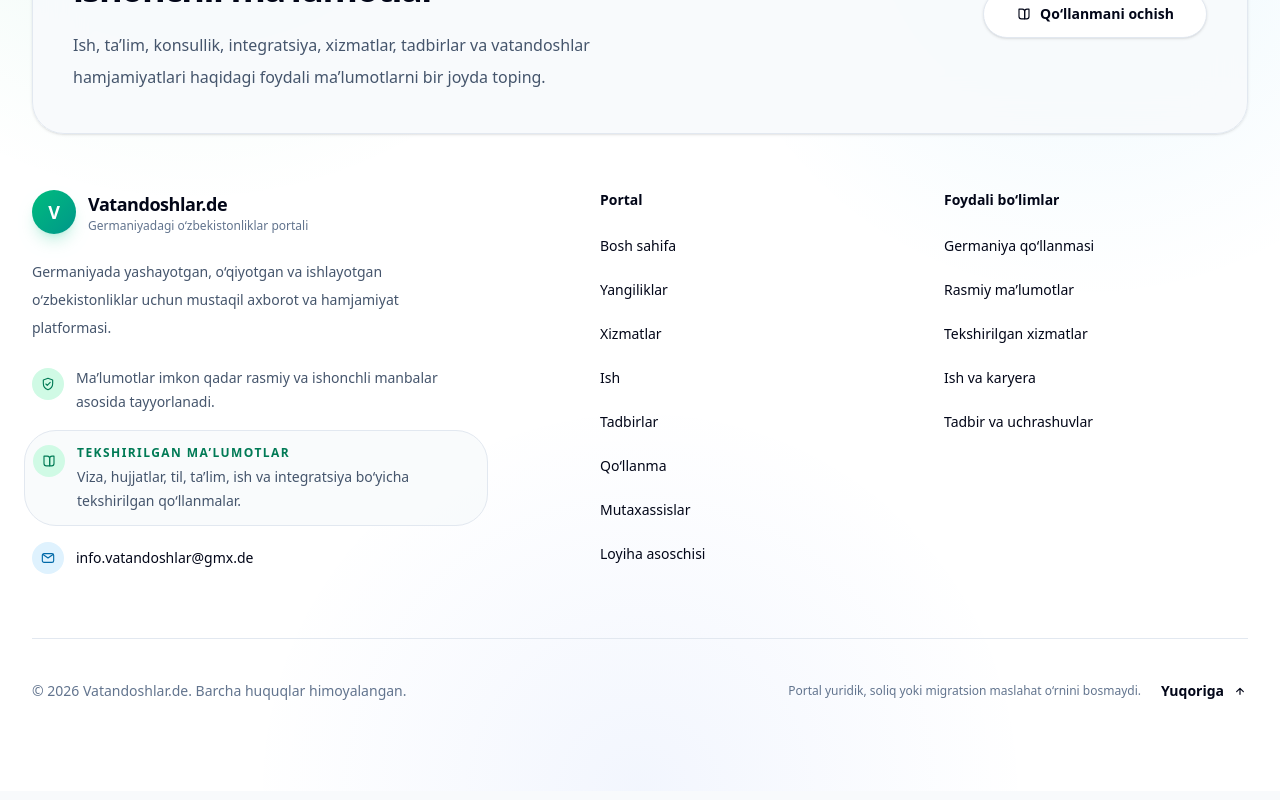
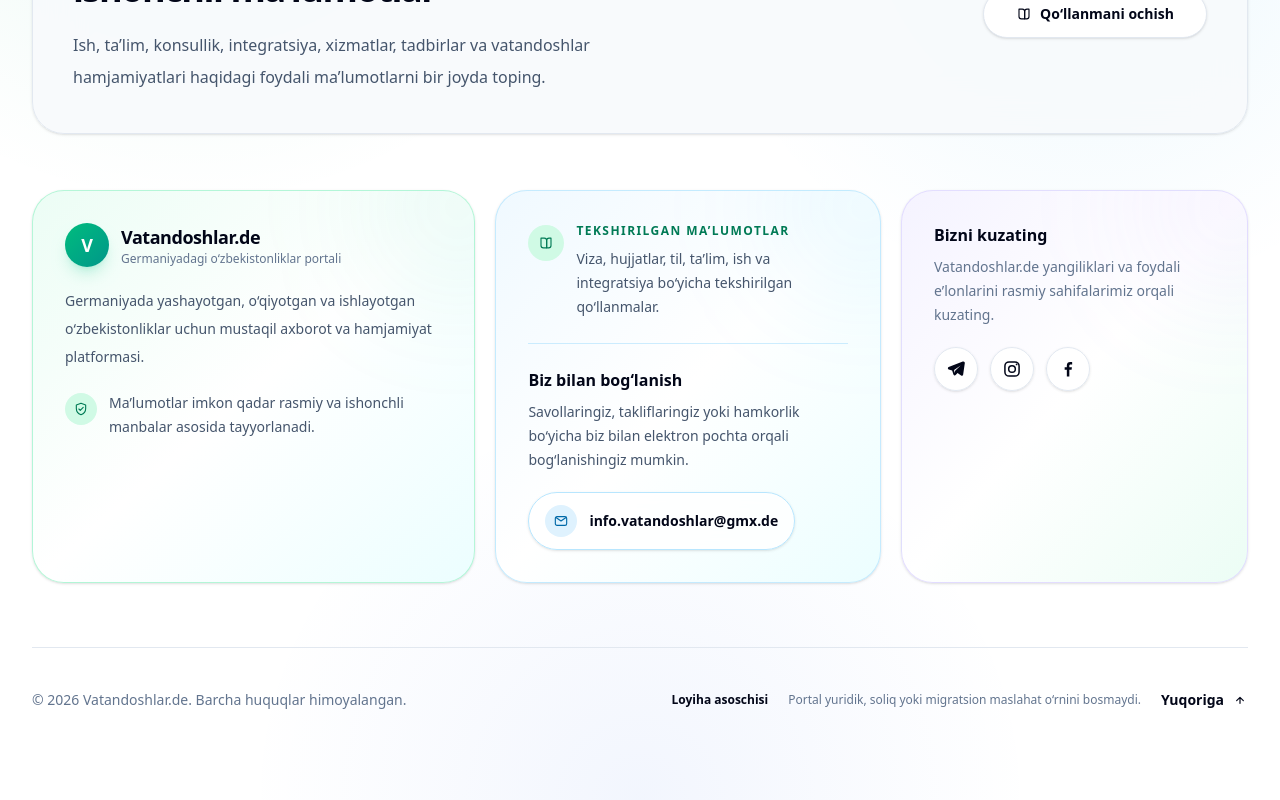
Before and after one commit to ZafarUsarov/vatandoshlar-portal, a Next.js app: page /uz/specialists in a window 1280 px wide. Shown: the part 1858-2658 px from the top of the page. Built offline with nearby package versions, Linux system fonts and the light colour scheme.

Commit message:
feat(footer): polish contact and social cards

```diff
--- a/components/Footer.tsx
+++ b/components/Footer.tsx
@@ -4,16 +4,6 @@ import {
 } from "next-intl/server";
 
 import { Link } from "../i18n/navigation";
-
-type FooterLink = Readonly<{
-  label: string;
-  href: string;
-}>;
-
-type FooterColumn = Readonly<{
-  title: string;
-  links: ReadonlyArray<FooterLink>;
-}>;
 
 type SupportedFooterLocale = "uz" | "de";
 
@@ -167,6 +157,61 @@ function ArrowUpIcon({ className }: IconProps) {
   );
 }
 
+function TelegramIcon({ className }: IconProps) {
+  return (
+    <svg
+      aria-hidden="true"
+      className={className}
+      fill="currentColor"
+      viewBox="0 0 24 24"
+    >
+      <path d="M21.7 3.3a1.5 1.5 0 0 0-1.55-.23L3.2 9.6a1.55 1.55 0 0 0 .06 2.91l4.09 1.34 1.58 4.87a1.55 1.55 0 0 0 2.65.55l2.3-2.54 4.25 3.12a1.55 1.55 0 0 0 2.43-.95l2.03-14.12a1.5 1.5 0 0 0-.89-1.48ZM9.67 13.1l7.86-5.34-6.55 6.37-.73 2.78-.58-3.81Z" />
+    </svg>
+  );
+}
+
+function InstagramIcon({ className }: IconProps) {
+  return (
+    <svg
+      aria-hidden="true"
+      className={className}
+      fill="none"
+      viewBox="0 0 24 24"
+    >
+      <rect
+        x="3.5"
+        y="3.5"
+        width="17"
+        height="17"
+        rx="5"
+        stroke="currentColor"
+        strokeWidth="1.8"
+      />
+      <circle
+        cx="12"
+        cy="12"
+        r="4"
+        stroke="currentColor"
+        strokeWidth="1.8"
+      />
+      <circle cx="17.5" cy="6.5" r="1.1" fill="currentColor" />
+    </svg>
+  );
+}
+
+function FacebookIcon({ className }: IconProps) {
+  return (
+    <svg
+      aria-hidden="true"
+      className={className}
+      fill="currentColor"
+      viewBox="0 0 24 24"
+    >
+      <path d="M13.6 21v-8h2.7l.4-3h-3.1V8.1c0-.9.3-1.6 1.7-1.6H17V3.8c-.3 0-1.3-.1-2.4-.1-2.4 0-4 1.4-4 4.1V10H8v3h2.6v8h3Z" />
+    </svg>
+  );
+}
+
 export default async function Footer() {
   const t = await getTranslations("Footer");
   const locale = (await getLocale()) as SupportedFooterLocale;
@@ -175,92 +220,37 @@ export default async function Footer() {
   const localCopy =
     locale === "uz"
       ? {
-          guide: "Qo‘llanma",
-          guideResource: "Germaniya qo‘llanmasi",
           founder: "Loyiha asoschisi",
           guideCta: "Qo‘llanmani ochish",
           guideEyebrow: "Tekshirilgan ma’lumotlar",
           guideDescription:
             "Viza, hujjatlar, til, ta’lim, ish va integratsiya bo‘yicha tekshirilgan qo‘llanmalar.",
+          contactTitle: "Biz bilan bog‘lanish",
+          contactDescription:
+            "Savollaringiz, takliflaringiz yoki hamkorlik bo‘yicha biz bilan elektron pochta orqali bog‘lanishingiz mumkin.",
+          followUs: "Bizni kuzating",
+          followDescription:
+            "Vatandoshlar.de yangiliklari va foydali e’lonlarini rasmiy sahifalarimiz orqali kuzating.",
+          telegramLabel: "Vatandoshlar.de Telegram sahifasi",
+          instagramLabel: "Vatandoshlar.de Instagram sahifasi",
+          facebookLabel: "Vatandoshlar.de Facebook sahifasi",
         }
       : {
-          guide: "Ratgeber",
-          guideResource: "Deutschland-Ratgeber",
           founder: "Projektgründer",
           guideCta: "Ratgeber öffnen",
           guideEyebrow: "Geprüfte Informationen",
           guideDescription:
             "Geprüfte Leitfäden zu Visa, Dokumenten, Sprache, Bildung, Arbeit und Integration.",
+          contactTitle: "Kontakt",
+          contactDescription:
+            "Bei Fragen, Vorschlägen oder Kooperationsanfragen können Sie uns gerne per E-Mail kontaktieren.",
+          followUs: "Folgen Sie uns",
+          followDescription:
+            "Folgen Sie den offiziellen Vatandoshlar.de-Seiten für Neuigkeiten und wichtige Hinweise.",
+          telegramLabel: "Vatandoshlar.de auf Telegram",
+          instagramLabel: "Vatandoshlar.de auf Instagram",
+          facebookLabel: "Vatandoshlar.de auf Facebook",
         };
-
-  const footerColumns: ReadonlyArray<FooterColumn> = [
-    {
-      title: t("columns.portal.title"),
-      links: [
-        {
-          label: t("columns.portal.links.home"),
-          href: "/",
-        },
-        {
-          label: t("columns.portal.links.news"),
-          href: "/news",
-        },
-        {
-          label: t("columns.portal.links.services"),
-          href: "/services",
-        },
-        {
-          label: t("columns.portal.links.jobs"),
-          href: "/jobs",
-        },
-        {
-          label: t("columns.portal.links.events"),
-          href: "/events",
-        },
-        {
-          label: localCopy.guide,
-          href: "/guide",
-        },
-        {
-          label: t("columns.portal.links.specialists"),
-          href: "/specialists",
-        },
-        {
-          label: localCopy.founder,
-          href: "/about/founder",
-        },
-      ],
-    },
-    {
-      title: t("columns.resources.title"),
-      links: [
-        {
-          label: localCopy.guideResource,
-          href: "/guide",
-        },
-        {
-          label: t(
-            "columns.resources.links.officialInformation",
-          ),
-          href: "/news",
-        },
-        {
-          label: t(
-            "columns.resources.links.verifiedServices",
-          ),
-          href: "/services",
-        },
-        {
-          label: t("columns.resources.links.career"),
-          href: "/jobs",
-        },
-        {
-          label: t("columns.resources.links.events"),
-          href: "/events",
-        },
-      ],
-    },
-  ];
 
   return (
     <footer className="relative isolate overflow-hidden border-t border-slate-200 bg-white text-slate-950 transition-colors dark:border-white/[0.08] dark:bg-slate-950 dark:text-white">
@@ -313,14 +303,21 @@ export default async function Footer() {
           </div>
         </div>
 
-        <div className="mt-12 grid gap-10 sm:mt-14 lg:grid-cols-[1.05fr_1.35fr] lg:gap-16">
-          <div className="max-w-md">
+        <div className="mt-12 sm:mt-14">
+          <div className="grid gap-5 lg:grid-cols-[1.15fr_1fr_0.9fr]">
+            <div className="group relative overflow-hidden rounded-[2rem] border border-emerald-200/80 bg-gradient-to-br from-emerald-50 via-white to-cyan-50 p-6 shadow-sm transition duration-300 hover:-translate-y-1 hover:border-emerald-300 hover:shadow-xl hover:shadow-emerald-500/10 dark:border-emerald-400/15 dark:from-emerald-500/[0.08] dark:via-slate-900 dark:to-cyan-500/[0.06] sm:p-7 lg:p-8">
+              <div
+                aria-hidden="true"
+                className="pointer-events-none absolute -right-16 -top-16 size-40 rounded-full bg-emerald-400/10 blur-3xl transition-transform duration-500 group-hover:scale-125 dark:bg-emerald-400/10"
+              />
+
+              <div className="relative">
                 <Link
                   href="/"
                   aria-label={t("accessibility.homeLink")}
                   className="inline-flex items-center gap-3 rounded-xl outline-none focus-visible:ring-2 focus-visible:ring-emerald-500 focus-visible:ring-offset-4 focus-visible:ring-offset-white dark:focus-visible:ring-emerald-400 dark:focus-visible:ring-offset-slate-950"
                 >
-              <span className="flex size-11 items-center justify-center rounded-2xl bg-gradient-to-br from-emerald-500 to-teal-600 text-lg font-bold text-white shadow-lg shadow-emerald-500/20">
+                  <span className="flex size-11 items-center justify-center rounded-2xl bg-gradient-to-br from-emerald-500 to-teal-600 text-lg font-bold text-white shadow-lg shadow-emerald-500/20 transition-transform duration-300 group-hover:scale-105">
                     V
                   </span>
 
@@ -335,77 +332,125 @@ export default async function Footer() {
                   </span>
                 </Link>
 
-            <p className="mt-6 text-sm leading-7 text-slate-600 dark:text-slate-400">
+                <p className="mt-5 max-w-md text-sm leading-7 text-slate-600 dark:text-slate-400">
                   {t("brand.description")}
                 </p>
 
-            <div className="mt-6 space-y-4">
-              <div className="flex items-start gap-3">
+                <div className="mt-5 flex items-start gap-3">
                   <span className="mt-0.5 flex size-8 shrink-0 items-center justify-center rounded-xl bg-emerald-100 text-emerald-700 dark:bg-emerald-400/10 dark:text-emerald-300">
                     <ShieldCheckIcon className="size-4" />
                   </span>
 
-                <p className="text-sm leading-6 text-slate-600 dark:text-slate-400">
+                  <p className="max-w-md text-sm leading-6 text-slate-600 dark:text-slate-400">
                     {t("brand.trust")}
                   </p>
                 </div>
+              </div>
+            </div>
 
-              <div className="-mx-2 flex items-start gap-3 rounded-2xl border border-slate-200 bg-slate-50/80 px-2 py-3 dark:border-white/[0.08] dark:bg-white/[0.035]">
-                <span className="mt-0.5 flex size-8 shrink-0 items-center justify-center rounded-xl bg-emerald-100 text-emerald-700 dark:bg-emerald-400/10 dark:text-emerald-300">
+            <div className="group relative overflow-hidden rounded-[2rem] border border-sky-200/80 bg-gradient-to-br from-sky-50 via-white to-cyan-50 p-6 shadow-sm transition duration-300 hover:-translate-y-1 hover:border-sky-300 hover:shadow-xl hover:shadow-sky-500/10 dark:border-sky-400/15 dark:from-sky-500/[0.07] dark:via-slate-900 dark:to-cyan-500/[0.05] sm:p-7 lg:p-8">
+              <div
+                aria-hidden="true"
+                className="pointer-events-none absolute -right-16 -top-16 size-40 rounded-full bg-sky-400/10 blur-3xl transition-transform duration-500 group-hover:scale-125 dark:bg-sky-400/10"
+              />
+
+              <div className="relative">
+                <div className="flex items-start gap-3">
+                  <span className="mt-0.5 flex size-9 shrink-0 items-center justify-center rounded-xl bg-emerald-100 text-emerald-700 dark:bg-emerald-400/10 dark:text-emerald-300">
                     <BookOpenIcon className="size-4" />
                   </span>
 
-                <div className="min-w-0 pt-0.5">
+                  <div className="min-w-0">
                     <p className="text-xs font-bold uppercase tracking-[0.12em] text-emerald-700 dark:text-emerald-300">
                       {localCopy.guideEyebrow}
                     </p>
 
-                  <p className="mt-1 max-w-sm text-sm leading-6 text-slate-600 dark:text-slate-400">
+                    <p className="mt-2 max-w-sm text-sm leading-6 text-slate-600 dark:text-slate-400">
                       {localCopy.guideDescription}
                     </p>
                   </div>
                 </div>
 
-              <div className="flex items-center gap-3">
+                <div className="mt-6 border-t border-sky-200/70 pt-6 dark:border-sky-400/10">
+                  <h3 className="text-base font-semibold text-slate-950 dark:text-white">
+                    {localCopy.contactTitle}
+                  </h3>
+
+                  <p className="mt-2 max-w-sm text-sm leading-6 text-slate-600 dark:text-slate-400">
+                    {localCopy.contactDescription}
+                  </p>
+
+                  <a
+                    href="mailto:info.vatandoshlar@gmx.de"
+                    className="mt-5 inline-flex items-center gap-3 rounded-2xl border border-sky-200 bg-white/80 px-4 py-3 text-sm font-semibold text-slate-800 shadow-sm backdrop-blur transition duration-300 hover:-translate-y-0.5 hover:border-sky-300 hover:bg-white hover:text-emerald-700 hover:shadow-md focus-visible:outline-none focus-visible:ring-2 focus-visible:ring-emerald-500 focus-visible:ring-offset-3 focus-visible:ring-offset-white dark:border-white/10 dark:bg-white/[0.05] dark:text-slate-200 dark:hover:border-sky-400/25 dark:hover:bg-white/[0.08] dark:hover:text-emerald-300 dark:focus-visible:ring-offset-slate-950"
+                  >
                     <span className="flex size-8 shrink-0 items-center justify-center rounded-xl bg-sky-100 text-sky-700 dark:bg-sky-400/10 dark:text-sky-300">
                       <MailIcon className="size-4" />
                     </span>
 
-                <a
-                  href="mailto:info.vatandoshlar@gmx.de"
-                  className="break-all text-sm text-slate-600 transition hover:text-slate-950 focus-visible:outline-none focus-visible:text-slate-950 dark:text-slate-400 dark:hover:text-white dark:focus-visible:text-white"
-                >
+                    <span className="break-all">
                       info.vatandoshlar@gmx.de
+                    </span>
                   </a>
                 </div>
               </div>
             </div>
 
-          <nav
-            aria-label={t("accessibility.navigation")}
-            className="grid grid-cols-1 gap-10 min-[390px]:grid-cols-2 sm:gap-x-10"
-          >
-            {footerColumns.map((column) => (
-              <div key={column.title}>
-                <h3 className="text-sm font-semibold text-slate-950 dark:text-white">
-                  {column.title}
+            <div className="group relative overflow-hidden rounded-[2rem] border border-violet-200/80 bg-gradient-to-br from-violet-50 via-white to-emerald-50 p-6 shadow-sm transition duration-300 hover:-translate-y-1 hover:border-violet-300 hover:shadow-xl hover:shadow-violet-500/10 dark:border-violet-400/15 dark:from-violet-500/[0.07] dark:via-slate-900 dark:to-emerald-500/[0.05] sm:p-7 lg:p-8">
+              <div
+                aria-hidden="true"
+                className="pointer-events-none absolute -right-16 -top-16 size-40 rounded-full bg-violet-400/10 blur-3xl transition-transform duration-500 group-hover:scale-125 dark:bg-violet-400/10"
+              />
+
+              <div className="relative">
+                <h3 className="text-base font-semibold text-slate-950 dark:text-white">
+                  {localCopy.followUs}
                 </h3>
 
-                <ul className="mt-5 space-y-3">
-                  {column.links.map((link) => (
-                    <li key={`${column.title}-${link.href}`}>
-                      <Link
-                        href={link.href}
-                        className="inline-flex min-h-8 items-center text-sm leading-6 text-slate-600 transition hover:text-emerald-700 focus-visible:outline-none focus-visible:text-emerald-700 dark:text-slate-400 dark:hover:text-emerald-300 dark:focus-visible:text-emerald-300"
+                <p className="mt-2 max-w-sm text-sm leading-6 text-slate-500 dark:text-slate-400">
+                  {localCopy.followDescription}
+                </p>
+
+                <div className="mt-5 flex flex-wrap gap-3">
+                  <a
+                    href="https://t.me/Vatandoshlar_de"
+                    target="_blank"
+                    rel="noopener noreferrer"
+                    aria-label={localCopy.telegramLabel}
+                    title="Telegram"
+                    className="group/social flex size-11 items-center justify-center rounded-2xl border border-slate-200 bg-white/90 text-slate-600 shadow-sm backdrop-blur transition duration-300 hover:-translate-y-1 hover:scale-105 hover:border-emerald-300 hover:bg-emerald-50 hover:text-emerald-700 hover:shadow-lg hover:shadow-emerald-500/10 focus-visible:outline-none focus-visible:ring-2 focus-visible:ring-emerald-500 focus-visible:ring-offset-3 focus-visible:ring-offset-white dark:border-white/10 dark:bg-white/[0.06] dark:text-slate-300 dark:hover:border-emerald-400/30 dark:hover:bg-emerald-400/10 dark:hover:text-emerald-300 dark:focus-visible:ring-offset-slate-950"
                   >
-                        {link.label}
-                      </Link>
-                    </li>
-                  ))}
-                </ul>
+                    <TelegramIcon className="size-5 transition-transform duration-300 group-hover/social:scale-110" />
+                    <span className="sr-only">Telegram</span>
+                  </a>
+
+                  <a
+                    href="https://www.instagram.com/vatandoshlar.de"
+                    target="_blank"
+                    rel="noopener noreferrer"
+                    aria-label={localCopy.instagramLabel}
+                    title="Instagram"
+                    className="group/social flex size-11 items-center justify-center rounded-2xl border border-slate-200 bg-white/90 text-slate-600 shadow-sm backdrop-blur transition duration-300 hover:-translate-y-1 hover:scale-105 hover:border-emerald-300 hover:bg-emerald-50 hover:text-emerald-700 hover:shadow-lg hover:shadow-emerald-500/10 focus-visible:outline-none focus-visible:ring-2 focus-visible:ring-emerald-500 focus-visible:ring-offset-3 focus-visible:ring-offset-white dark:border-white/10 dark:bg-white/[0.06] dark:text-slate-300 dark:hover:border-emerald-400/30 dark:hover:bg-emerald-400/10 dark:hover:text-emerald-300 dark:focus-visible:ring-offset-slate-950"
+                  >
+                    <InstagramIcon className="size-5 transition-transform duration-300 group-hover/social:scale-110" />
+                    <span className="sr-only">Instagram</span>
+                  </a>
+
+                  <a
+                    href="https://facebook.com/Vatandoshlar.de"
+                    target="_blank"
+                    rel="noopener noreferrer"
+                    aria-label={localCopy.facebookLabel}
+                    title="Facebook"
+                    className="group/social flex size-11 items-center justify-center rounded-2xl border border-slate-200 bg-white/90 text-slate-600 shadow-sm backdrop-blur transition duration-300 hover:-translate-y-1 hover:scale-105 hover:border-emerald-300 hover:bg-emerald-50 hover:text-emerald-700 hover:shadow-lg hover:shadow-emerald-500/10 focus-visible:outline-none focus-visible:ring-2 focus-visible:ring-emerald-500 focus-visible:ring-offset-3 focus-visible:ring-offset-white dark:border-white/10 dark:bg-white/[0.06] dark:text-slate-300 dark:hover:border-emerald-400/30 dark:hover:bg-emerald-400/10 dark:hover:text-emerald-300 dark:focus-visible:ring-offset-slate-950"
+                  >
+                    <FacebookIcon className="size-5 transition-transform duration-300 group-hover/social:scale-110" />
+                    <span className="sr-only">Facebook</span>
+                  </a>
                 </div>
-            ))}
-          </nav>
+              </div>
+            </div>
+          </div>
         </div>
 
         <div className="mt-12 flex flex-col gap-5 border-t border-slate-200 pt-8 dark:border-white/[0.08] sm:mt-16 sm:flex-row sm:items-center sm:justify-between">
@@ -416,6 +461,13 @@ export default async function Footer() {
           </p>
 
           <div className="flex flex-col items-start gap-3 sm:flex-row sm:flex-wrap sm:items-center sm:justify-end sm:gap-x-5">
+            <Link
+              href="/about/founder"
+              className="text-xs font-semibold text-slate-600 transition hover:text-emerald-700 focus-visible:outline-none focus-visible:text-emerald-700 dark:text-slate-300 dark:hover:text-emerald-300 dark:focus-visible:text-emerald-300"
+            >
+              {localCopy.founder}
+            </Link>
+
             <p className="max-w-xl text-xs leading-5 text-slate-500">
               {t("bottom.disclaimer")}
             </p>
```
Lines whose indentation alone changed are shown as unchanged.
